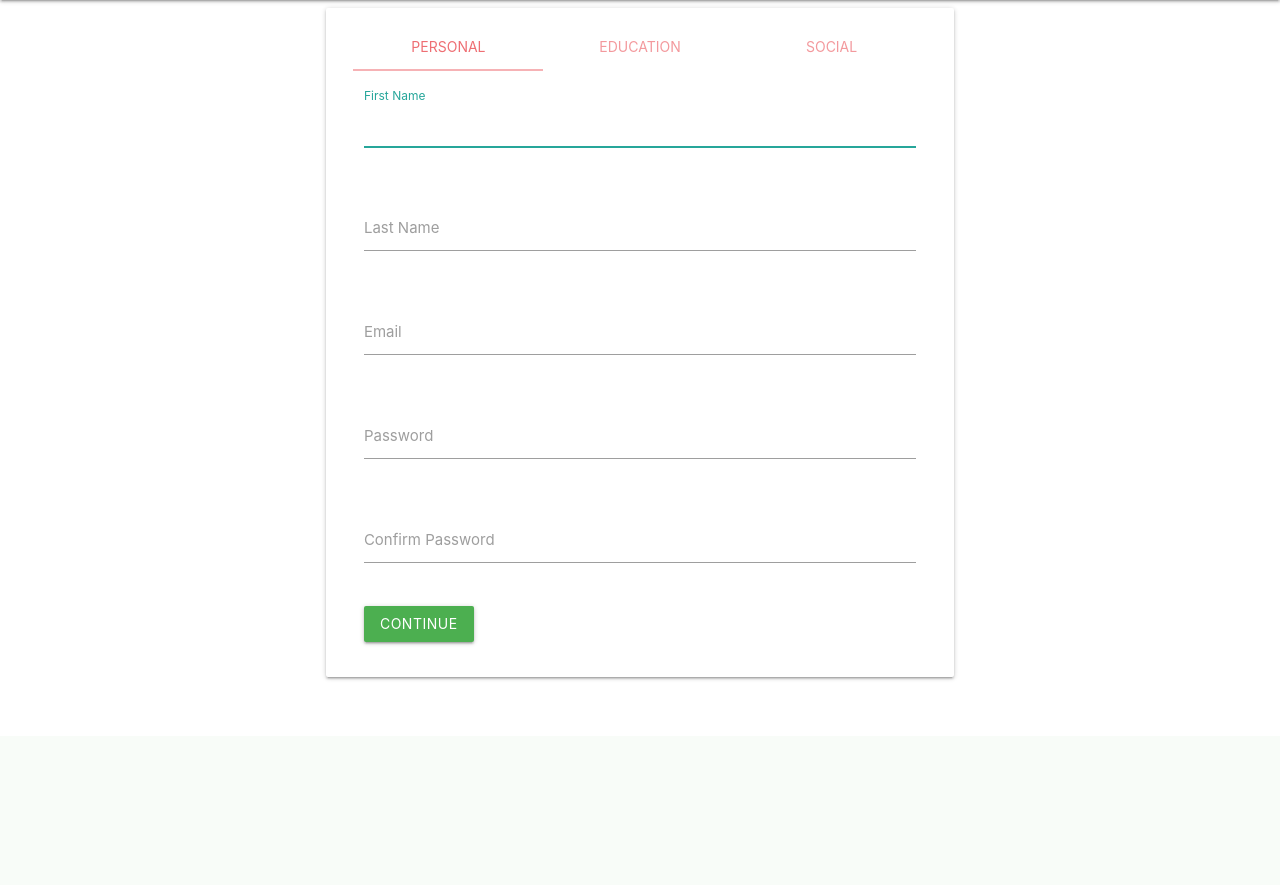
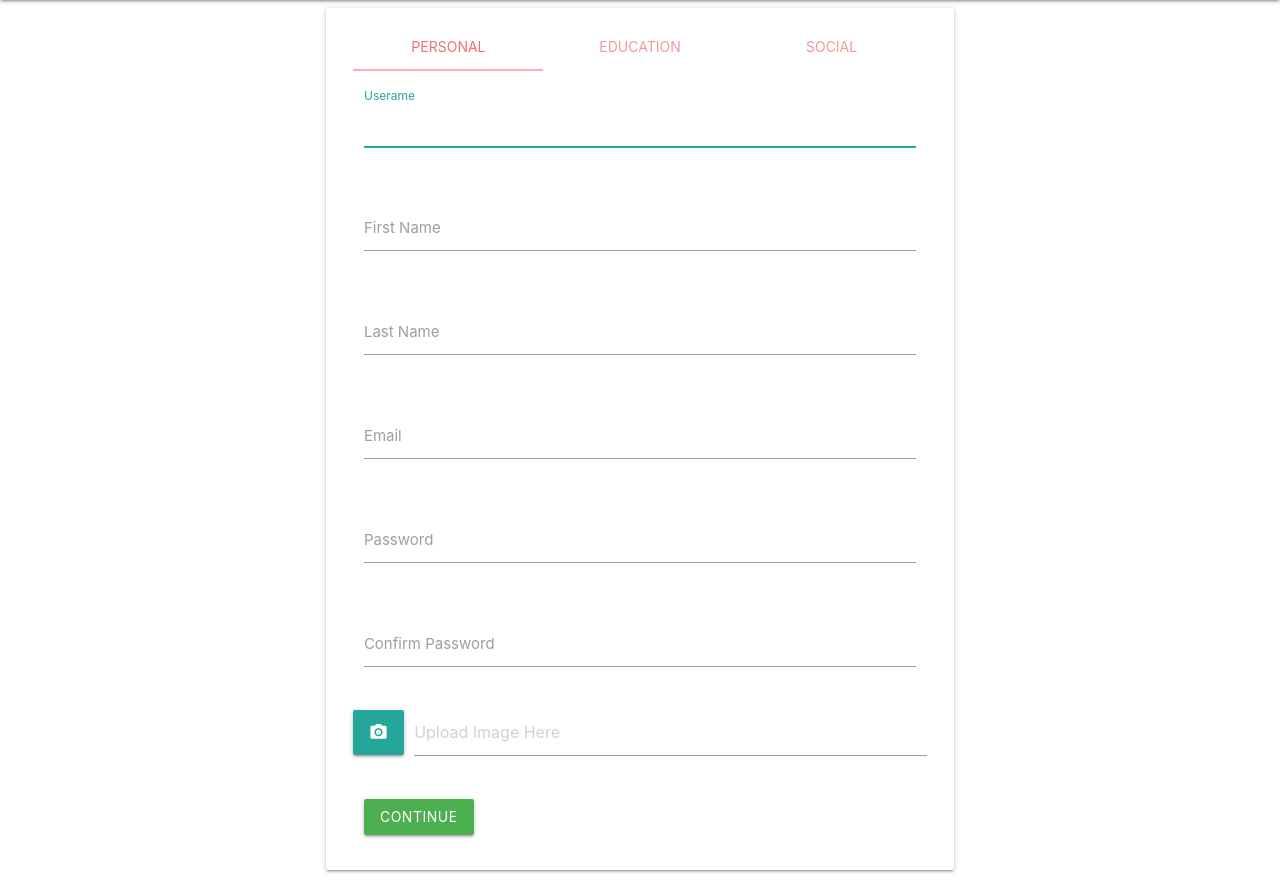
Before and after one commit to ShivsTKD/AlumGal, a Flask app: page /signup in a window 1280 px wide. Shown: the part 64-949 px from the top of the page. Before the commit the page ends 744 px from the top, so only its background shows below. Run offline with Flask 2, Linux system fonts and the light colour scheme; some libraries are stand-ins or nearby versions.

Commit message:
3:14pm image upload is working

```diff
--- a/App/forms/signupform.py
+++ b/App/forms/signupform.py
@@ -1,6 +1,10 @@
 from flask_wtf import FlaskForm
+from flask_uploads import UploadSet, IMAGES
+from flask_wtf.file import FileField, FileAllowed, FileRequired
 from wtforms import StringField, PasswordField, SubmitField, SelectField, URLField
-from wtforms.validators import InputRequired, EqualTo, Email, Regexp
+from wtforms.validators import InputRequired, EqualTo, Email
+
+photos = UploadSet('photos', IMAGES)
 
 class SignUp(FlaskForm):
     username = StringField(validators=[InputRequired()])
@@ -17,4 +21,4 @@ class SignUp(FlaskForm):
     fb = URLField()
     ig = URLField()
     l_in = URLField()
-    submit = SubmitField(render_kw={'class': 'btn waves-effect waves-light green'})
+    img = FileField(validators=[FileRequired(), FileAllowed(photos, message='Images Only!')])
--- a/App/templates/signup.html
+++ b/App/templates/signup.html
@@ -8,7 +8,7 @@
 
 {% block content %}
 <main class="container">
-    <form class="card" method="post" action="/signup" style="padding: 1em;">
+    <form class="card" method="post" action="/signup" enctype="multipart/form-data" style="padding: 1em;">
         <div class="row">
             <div class="col s12">
                 <ul class="tabs tabs-fixed-width" style="margin-bottom: 1em;">
@@ -19,7 +19,13 @@
                 <div id="personal-info" class="col s12">
                     <div class="row">
                         <div class="input-field col s12">
-                            {{ form.first_name(class="validate", autofocus=true) }}
+                            {{ form.username(class="validate", autofocus=true) }}
+                            <label>Userame</label>
+                        </div>
+                    </div>
+                    <div class="row">
+                        <div class="input-field col s12">
+                            {{ form.first_name(class="validate") }}
                             <label>First Name</label>
                         </div>
                     </div>
@@ -45,6 +51,17 @@
                         <div class="input-field col s12">
                             {{ form.confirmpwd(class="validate", id="confirm_password", onkeyup="validatePassword()") }}
                             <label>Confirm Password</label>
+                        </div>
+                    </div>
+                    <div class="row">
+                        <div class="file-field input-field">
+                            <div class="btn">
+                                <i class="material-icons">camera_alt</i>
+                                {{ form.img(class="validate", accept="image/*") }}
+                            </div>
+                            <div class="file-path-wrapper">
+                                <input type="text" class="file-path validate" placeholder="Upload Image Here">
+                            </div>
                         </div>
                     </div>
                     <a class="waves-effect waves-light btn green" href="#education-info" onclick="E_Tab()">Continue</a>
@@ -110,7 +127,10 @@
                         </div>
                     </div>
 
-                    {{form.submit}}
+                    <button class="btn waves-effect waves-light green" type="submit" >
+                        Submit
+                        <i class="material-icons right">send</i>
+                    </button>
 
                 </div>
             </div>
--- a/App/views/user.py
+++ b/App/views/user.py
@@ -49,7 +49,9 @@ def get_signup_page():
 @user_views.route('/signup', methods=['POST'])
 def post_signup_info():
     form = SignUp(request.form)
-    return jsonify(form)
+    image = request.files['img']
+    filename = photos.save(image, name=f"{1}.jpg")
+    return filename
     # if form.validate_on_submit():
     #     data = request.form
     #     done = create_user(username = data['username'], password = data['password'],email = data['email'])
```
